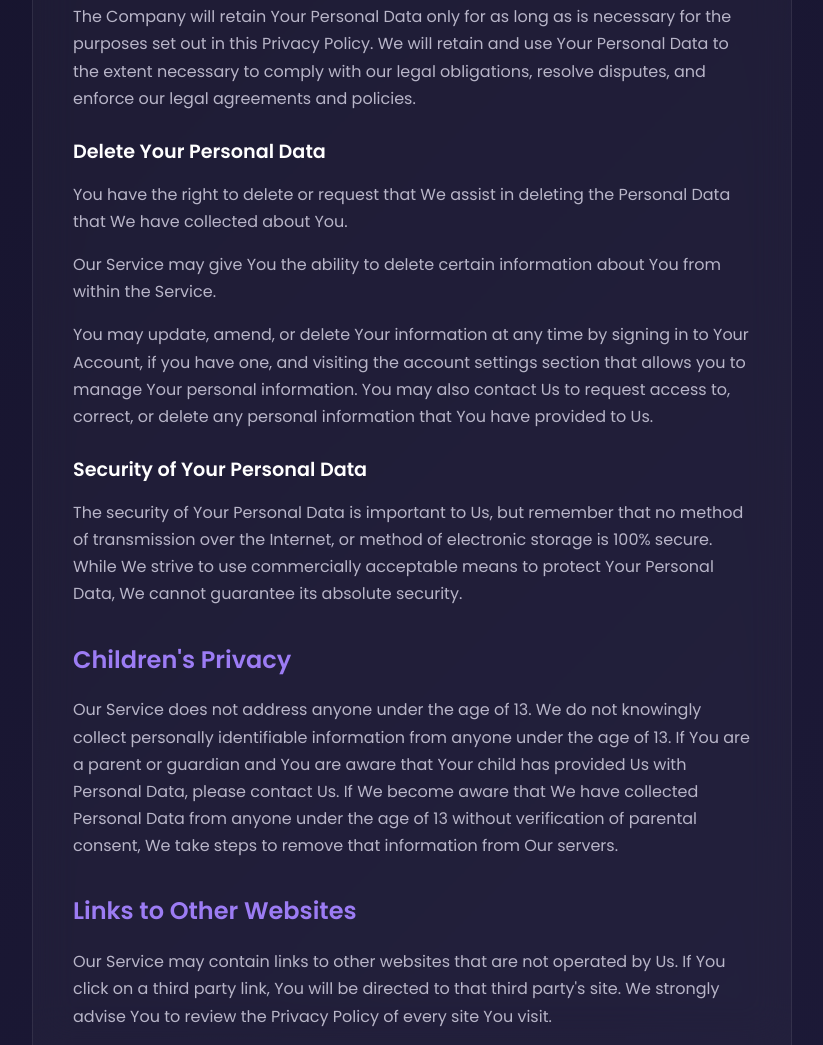
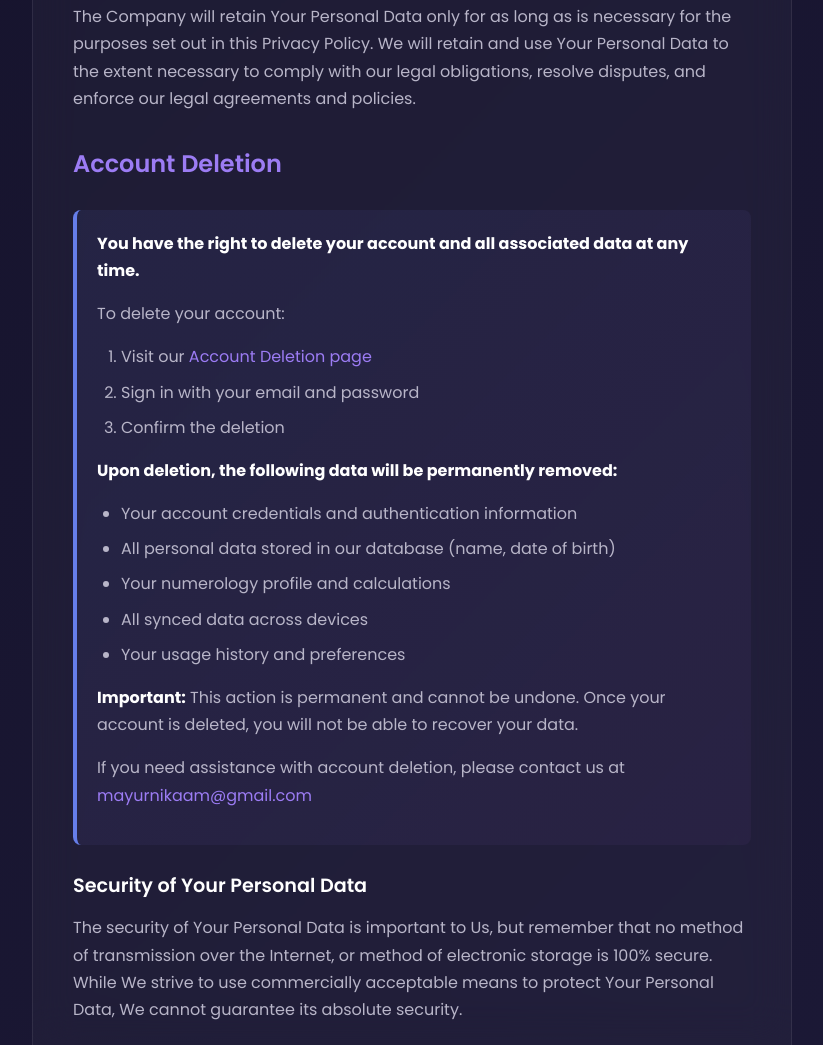
Before and after one commit to mayoorrnikam/numeromysti-legal, a plain HTML site: page docs/privacy-policy.html in a window 1280 px wide. Shown: the part 4355-5400 px from the top of the page, without its empty margins (228-1051 px from the left). Drawn offline with Linux system fonts and the light colour scheme.

Commit message:
Add account deletion instructions to privacy policy
Added account deletion section with instructions and consequences.

```diff
--- a/docs/privacy-policy.html
+++ b/docs/privacy-policy.html
@@ -110,7 +110,7 @@
             margin-bottom: 16px;
         }
 
-        ul {
+        ul, ol {
             color: var(--text-secondary);
             margin: 16px 0;
             padding-left: 24px;
@@ -131,6 +131,14 @@
 
         a:hover {
             text-decoration: underline;
+        }
+
+        .highlight-box {
+            background: linear-gradient(135deg, #667eea15 0%, #764ba215 100%);
+            border-left: 4px solid #667eea;
+            padding: 20px;
+            border-radius: 8px;
+            margin: 25px 0;
         }
 
         .footer {
@@ -263,12 +271,33 @@
             <h3>Retention of Your Personal Data</h3>
             <p>The Company will retain Your Personal Data only for as long as is necessary for the purposes set out in this Privacy Policy. We will retain and use Your Personal Data to the extent necessary to comply with our legal obligations, resolve disputes, and enforce our legal agreements and policies.</p>
 
-            <h3>Delete Your Personal Data</h3>
-            <p>You have the right to delete or request that We assist in deleting the Personal Data that We have collected about You.</p>
-            <p>Our Service may give You the ability to delete certain information about You from within the Service.</p>
-            <p>You may update, amend, or delete Your information at any time by signing in to Your Account, if you have one, and visiting the account settings section that allows you to manage Your personal information. You may also contact Us to request access to, correct, or delete any personal information that You have provided to Us.</p>
+            <h2>Account Deletion</h2>
+            <div class="highlight-box">
+                <p><strong>You have the right to delete your account and all associated data at any time.</strong></p>
 
-            <h3>Security of Your Personal Data</h3>
+                <p>To delete your account:</p>
+
+                <ol>
+                    <li>Visit our <a href="delete-account.html">Account Deletion page</a></li>
+                    <li>Sign in with your email and password</li>
+                    <li>Confirm the deletion</li>
+                </ol>
+
+                <p><strong>Upon deletion, the following data will be permanently removed:</strong></p>
+                <ul>
+                    <li>Your account credentials and authentication information</li>
+                    <li>All personal data stored in our database (name, date of birth)</li>
+                    <li>Your numerology profile and calculations</li>
+                    <li>All synced data across devices</li>
+                    <li>Your usage history and preferences</li>
+                </ul>
+
+                <p><strong>Important:</strong> This action is permanent and cannot be undone. Once your account is deleted, you will not be able to recover your data.</p>
+
+                <p>If you need assistance with account deletion, please contact us at <a href="mailto:mayurnikaam@gmail.com">mayurnikaam@gmail.com</a></p>
+            </div>
+
+        <h3>Security of Your Personal Data</h3>
             <p>The security of Your Personal Data is important to Us, but remember that no method of transmission over the Internet, or method of electronic storage is 100% secure. While We strive to use commercially acceptable means to protect Your Personal Data, We cannot guarantee its absolute security.</p>
 
             <h2>Children's Privacy</h2>
```
